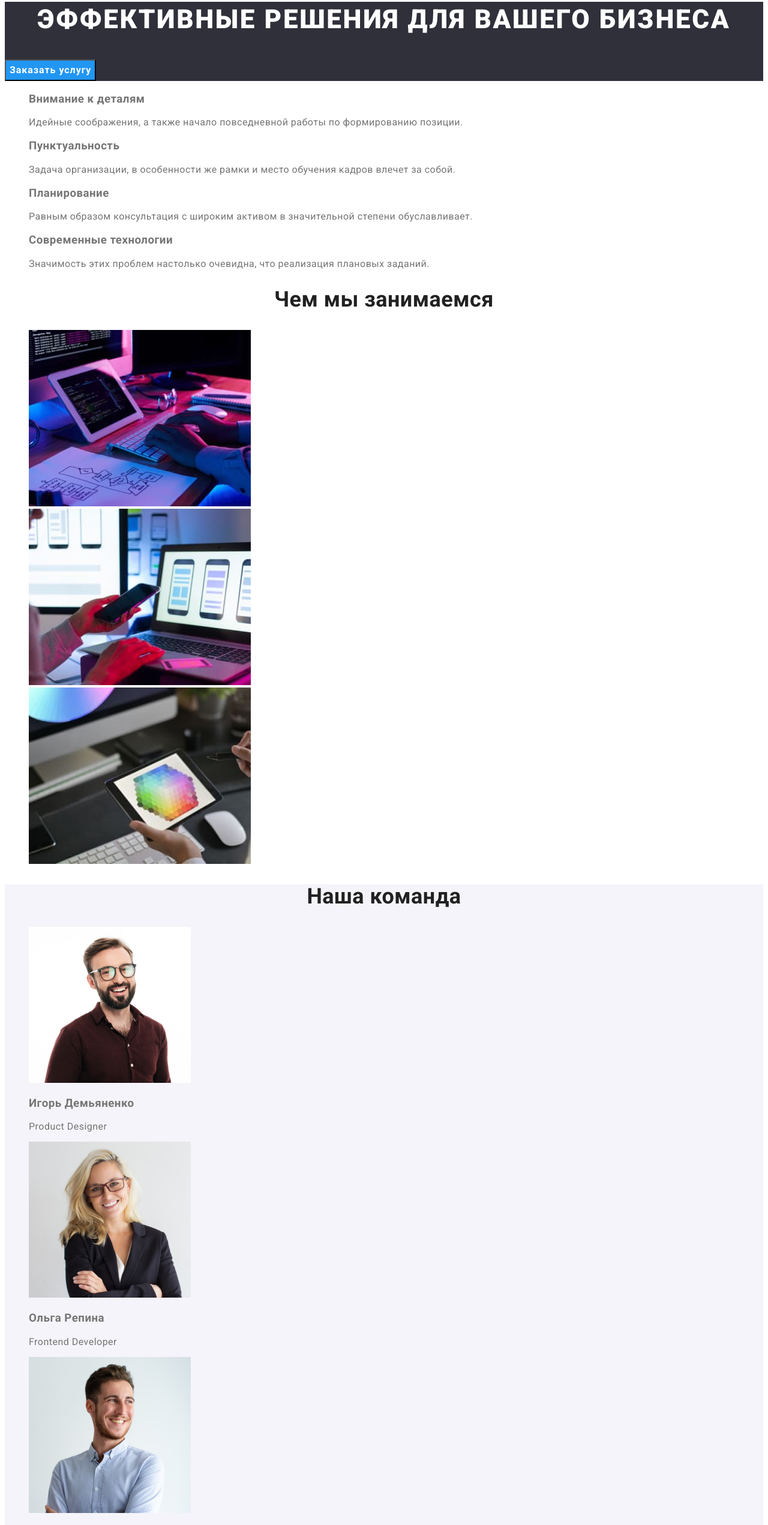
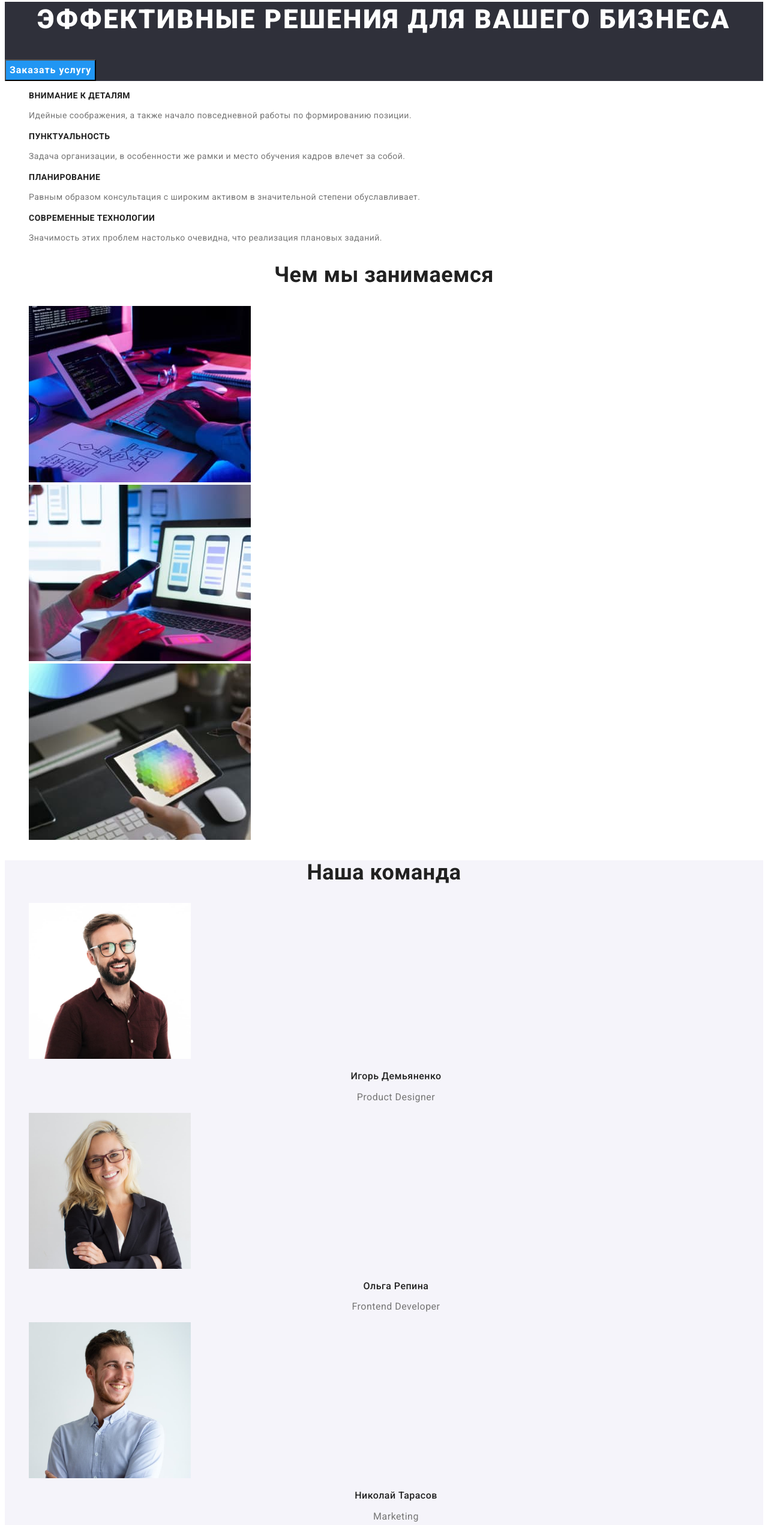
Before and after one commit to SvitUriko/goit-markup-hw-02, a plain HTML site: page index.html in a window 1280 px wide. Shown: the part 200-2742 px from the top of the page at 60% size. Drawn offline with Linux system fonts and the light colour scheme.

Commit message:
add index html

```diff
--- a/index.html
+++ b/index.html
@@ -15,8 +15,8 @@
   </head>
   <body class="page">
     <!--Шапка-->
-    <header>
-      <nav>
+    <header class="header">
+      <nav class="nav">
         <a class="link logo" href="/">
           <span class="logo-web">Web</span><span class="logo-header-studio">Studio</span>
         </a>
@@ -45,40 +45,40 @@
       <!--Герой-->
       <section class="hero">
         <h1 class="hero-title">Эффективные решения для вашего бизнеса</h1>
-        <button class="button primary" type="button">Заказать услугу</button>
+        <button class="button primary active" type="button">Заказать услугу</button>
       </section>
       <!--Особенности-->
-      <section class="section">
+      <section class="section-feature">
         <h2 class="section-title-feature">Особенности</h2>
         <ul class="list feature">
           <li>
-            <h3 class="title">Внимание к деталям</h3>
-            <p class="text">
+            <h3 class="feature-title">Внимание к деталям</h3>
+            <p class="feature-text">
               Идейные соображения, а также начало повседневной работы по формированию позиции.
             </p>
           </li>
           <li>
-            <h3 class="title">Пунктуальность</h3>
-            <p class="text">
+            <h3 class="feature-title">Пунктуальность</h3>
+            <p class="feature-text">
               Задача организации, в особенности же рамки и место обучения кадров влечет за собой.
             </p>
           </li>
           <li>
-            <h3 class="title">Планирование</h3>
-            <p class="text">
+            <h3 class="feature-title">Планирование</h3>
+            <p class="feature-text">
               Равным образом консультация с широким активом в значительной степени обуславливает.
             </p>
           </li>
           <li>
-            <h3 class="title">Современные технологии</h3>
-            <p class="text">
+            <h3 class="feature-title">Современные технологии</h3>
+            <p class="feature-text">
               Значимость этих проблем настолько очевидна, что реализация плановых заданий.
             </p>
           </li>
         </ul>
       </section>
       <!--Чем мы занимаемся-->
-      <section class="section">
+      <section class="section-work">
         <h2 class="section-title">Чем мы занимаемся</h2>
         <ul class="list">
           <li>
@@ -103,8 +103,8 @@
               width="270"
               height="260"
             />
-            <h3 class="title">Игорь Демьяненко</h3>
-            <p class="text" lang="en">Product Designer</p>
+            <h3 class="team-title">Игорь Демьяненко</h3>
+            <p class="team-text" lang="en">Product Designer</p>
           </li>
           <li>
             <img
@@ -113,8 +113,8 @@
               width="270"
               height="260"
             />
-            <h3 class="title">Ольга Репина</h3>
-            <p class="text" lang="en">Frontend Developer</p>
+            <h3 class="team-title">Ольга Репина</h3>
+            <p class="team-text" lang="en">Frontend Developer</p>
           </li>
           <li>
             <img
@@ -123,8 +123,8 @@
               width="270"
               height="260"
             />
-            <h3 class="title">Николай Тарасов</h3>
-            <p class="text" lang="en">Marketing</p>
+            <h3 class="team-title">Николай Тарасов</h3>
+            <p class="team-text" lang="en">Marketing</p>
           </li>
           <li>
             <img
@@ -133,14 +133,14 @@
               width="270"
               height="260"
             />
-            <h3 class="title">Михаил Ермаков</h3>
-            <p class="text" lang="en">UI Designer</p>
+            <h3 class="team-title">Михаил Ермаков</h3>
+            <p class="team-text" lang="en">UI Designer</p>
           </li>
         </ul>
       </section>
     </main>
     <!--Подвал-->
-    <footer>
+    <footer class="footer">
       <a class="link logo" href="/">
         <span class="logo-web">Web</span><span class="logo-footer-studio">Studio</span>
       </a>
```
